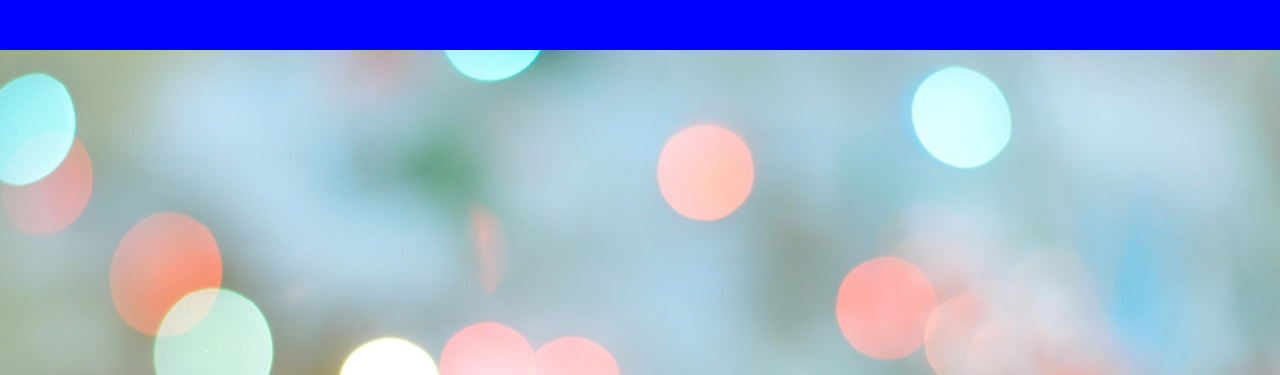
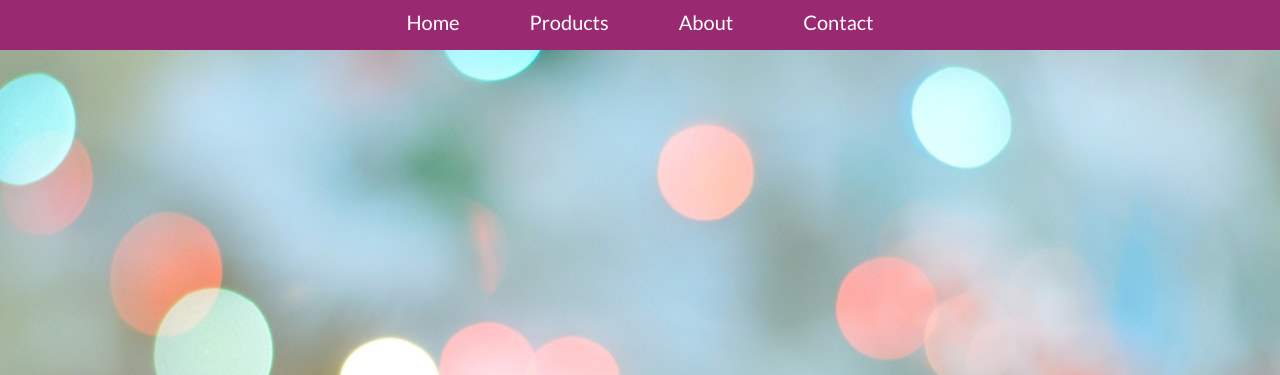
Before and after one commit to AlRahman95/landing-example, a plain HTML site: page index.html in a window 1280 px wide. Shown: the top 375 px of the page. Drawn offline with Linux system fonts and the light colour scheme; a web font is replaced by a local one.

Commit message:
created a nav bar

```diff
--- a/css/style.css
+++ b/css/style.css
@@ -1,4 +1,4 @@
-@import url('https://fonts.googleapis.com/css?family=Rozha+One');
+@import url('https://fonts.googleapis.com/css?family=Lato|Rozha+One');
 
 * {
   box-sizing: border-box;
@@ -11,18 +11,53 @@ html {
   font-family: 'Rozha One', serif;
 }
 
-body {
-  padding-top: 50px;
+.top-nav-list {
+  display: flex;
+  padding-top: 10px;
+  list-style: none;
+  justify-content: center;
+}
+
+/*.top-nav-list li {
+  width: 25%;
+}*/
+
+.top-nav-list a {
+  text-decoration: none;
+  color: #fff;
+  font-size: 20px;
+  font-family: 'Lato', sans-serif;
+  padding-top: 3px;
+  padding-bottom: 7px;
+  padding-left: 35px;
+  padding-right: 35px;
+  /*padding: 5px 35px;*/
+  width: 25%;
+  transition: .3s;
+}
+
+.top-nav-list a:hover {
+  color: #fff;
+  background: #760cb7;
+  border-radius: 6px;
+}
+
+.active-link {
+  color: #d68c24;
 }
 
 .top-nav {
-  background: blue;
+  background: #992970;
   /* remove this height later on if not needed */
   height: 50px;
   position: fixed;
   top: 0;
   left: 0;
   width: 100%;
+}
+
+body {
+  padding-top: 50px;
 }
 
 .landing {
@@ -74,6 +109,6 @@ body {
     display: block;
   }
   .col-3 {
-    width: 100%;
+    width: 33.33%;
   }
 }
--- a/index.html
+++ b/index.html
@@ -10,6 +10,12 @@
 </head>
 <body>
   <nav class="top-nav">
+    <ul class="top-nav-list">
+      <li><a href="index.html" class="active-link">Home</a></li>
+      <li><a href="#">Products</a></li>
+      <li><a href="#">About</a></li>
+      <li><a href="#">Contact</a></li>
+    </ul>
   </nav>
   <div class="landing">
     <h1>Welcome To The Future</h1>
```
